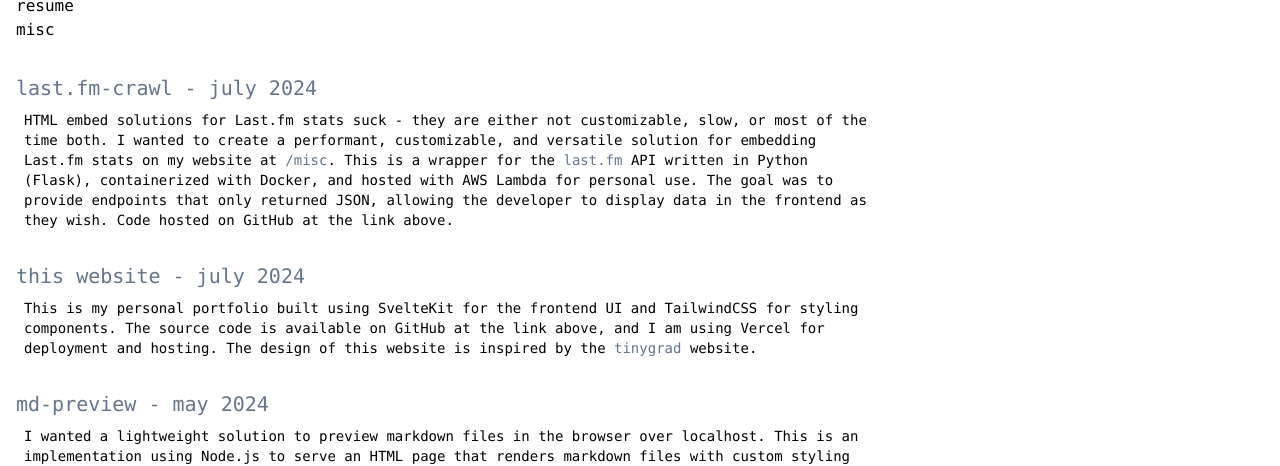
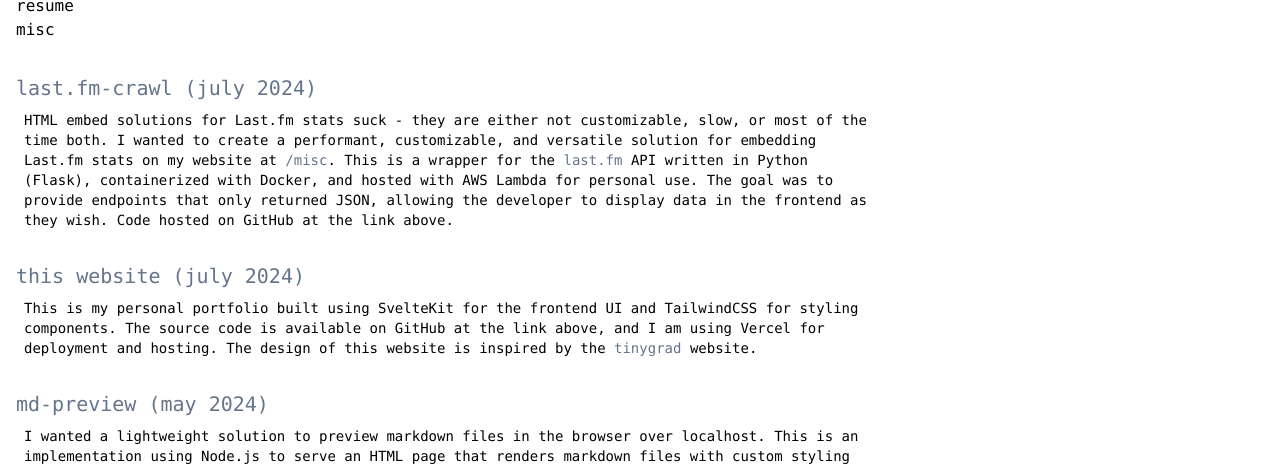
Before and after one commit to arnavsurve/website, a SvelteKit app: page /projects in a window 1280 px wide. Shown: the part 138-604 px from the top of the page. Built offline with nearby package versions, Linux system fonts and the light colour scheme.

Commit message:
projects title formatting

```diff
--- a/src/routes/projects/+page.svelte
+++ b/src/routes/projects/+page.svelte
@@ -9,7 +9,7 @@
 <div class="m-4 font-mono">
 	<!-- <StyleLink classDefs="text-xl" url="/projects/lastfm-crawl"> -->
 	<StyleLink classDefs="text-xl" url="https://github.com/arnavsurve/lastfm-crawl">
-		last.fm-crawl - july 2024
+		last.fm-crawl (july 2024)
 	</StyleLink>
 
 	<Prose classDefs="p-2">
@@ -26,7 +26,7 @@
 
 	<div>
 		<StyleLink classDefs="text-xl" url="https://github.com/arnavsurve/website">
-			this website - july 2024
+			this website (july 2024)
 		</StyleLink>
 		<Prose classDefs="p-2">
 			This is my personal portfolio built using SvelteKit for the frontend UI and TailwindCSS for
@@ -41,7 +41,7 @@
 
 	<div>
 		<StyleLink classDefs="text-xl" url="https://github.com/arnavsurve/md-preview">
-			md-preview - may 2024
+			md-preview (may 2024)
 		</StyleLink>
 		<Prose classDefs="p-2">
 			I wanted a lightweight solution to preview markdown files in the browser over localhost. This
```
